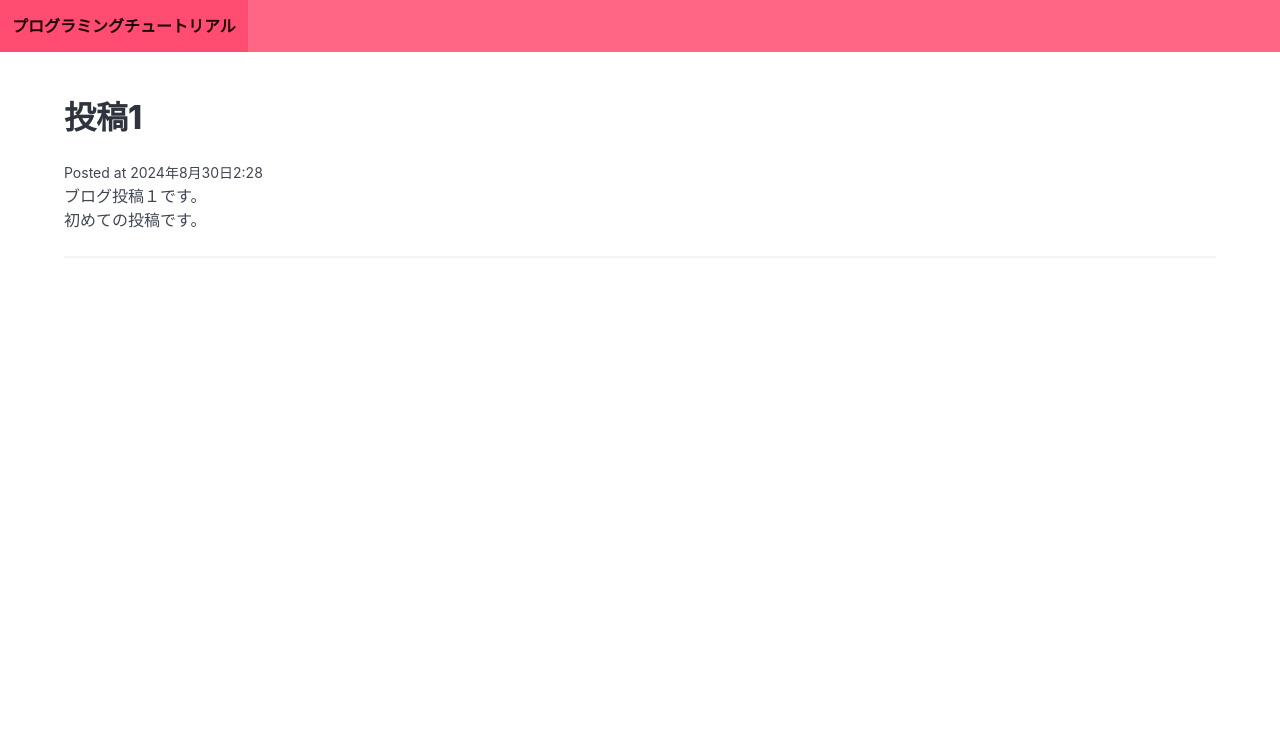
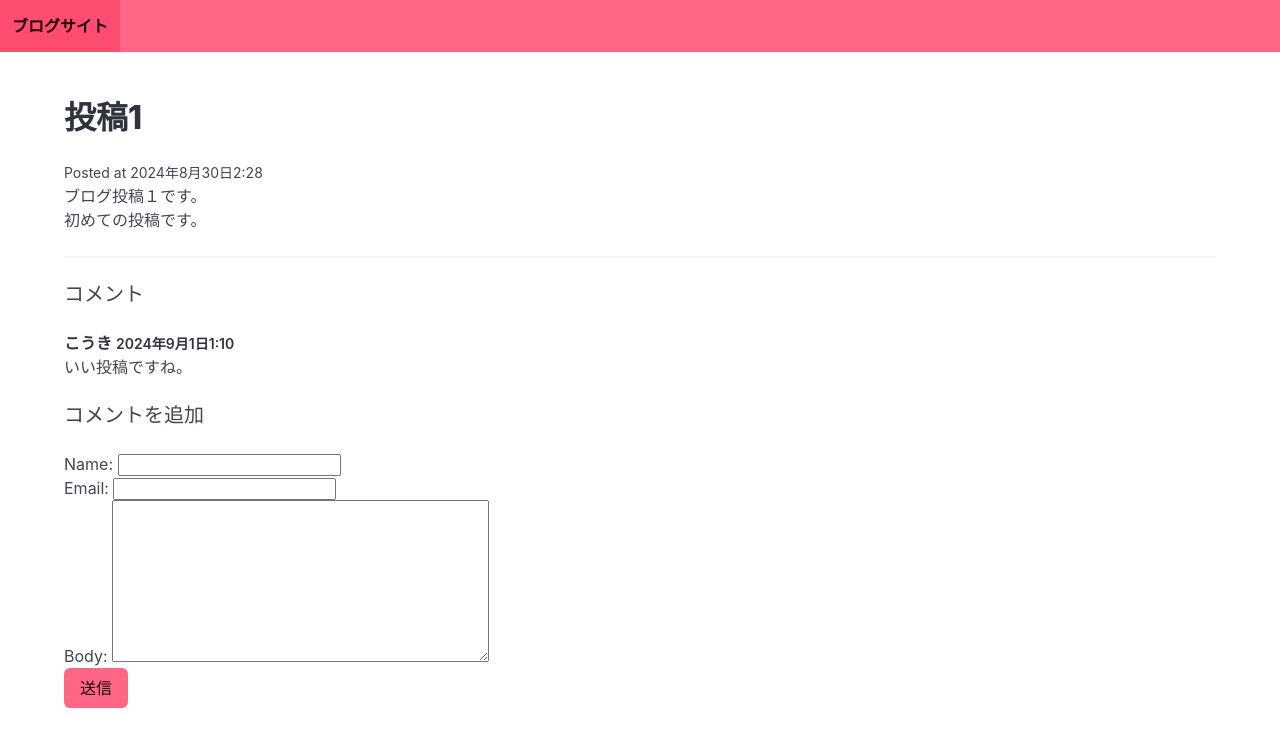
Before and after one commit to Hirota723/django-microblog, a Django app: a page that uses blog/templates/blog/base.html in a window 1280 px wide. Shown: the top 747 px of the page. Run offline with Django 4.2, Linux system fonts and the light colour scheme; data comes from the database, SQL or seed files in the repository; both versions use the stored data as it was after the commit.

Commit message:
コメント機能を追加

```diff
--- a/blog/admin.py
+++ b/blog/admin.py
@@ -1,5 +1,6 @@
 from django.contrib import admin
-from .models import Post
+from .models import Post, Comment
 
 
 admin.site.register(Post)
+admin.site.register(Comment)
--- /dev/null
+++ b/blog/forms.py
@@ -0,0 +1,8 @@
+from django import forms
+from .models import Comment
+
+
+class CommentForm(forms.ModelForm):
+    class Meta:
+        model = Comment
+        fields = ["name", "email", "body"]
--- a/blog/models.py
+++ b/blog/models.py
@@ -7,3 +7,11 @@ class Post(models.Model):
     intro = models.TextField()
     body = models.TextField()
     posted_date = models.DateTimeField(auto_now_add=True)
+
+
+class Comment(models.Model):
+    post = models.ForeignKey(Post, on_delete=models.CASCADE, related_name="comments")
+    name = models.CharField(max_length=255)
+    email = models.EmailField()
+    body = models.TextField()
+    posted_date = models.DateTimeField(auto_now_add=True)
--- a/blog/templates/blog/base.html
+++ b/blog/templates/blog/base.html
@@ -13,7 +13,7 @@
     <nav class="navbar is-danger">
       <div class="navbar-brand">
         <a href="/" class="navbar-item">
-          <strong>プログラミングチュートリアル</strong>
+          <strong>ブログサイト</strong>
         </a>
       </div>
     </nav>
--- a/blog/templates/blog/post_detail.html
+++ b/blog/templates/blog/post_detail.html
@@ -6,4 +6,40 @@
 <p>{{post.body}}</p>
 <hr />
 
+<!-- コメントされたものを表示 -->
+<h2 class="subtitle">コメント</h2>
+
+{% for comment in post.comments.all %}
+<article class="media">
+  <div class="media-content">
+    <div class="content">
+      <p>
+        <strong>
+          {{ comment.name }}
+          <small>{{ comment.posted_date }}</small>
+        </strong>
+        <br />
+        {{ comment.body }}
+      </p>
+    </div>
+  </div>
+</article>
+{% empty %}
+<div class="notification">
+  <p>コメントはまだありません。</p>
+</div>
+{% endfor %}
+
+<!-- コメント投稿エリア -->
+<h2 class="subtitle">コメントを追加</h2>
+
+<form action="." method="post">
+  {% csrf_token %} {{ form.as_p }}
+  <div class="field">
+    <div class="control">
+      <button class="button is-danger">送信</button>
+    </div>
+  </div>
+</form>
+
 {% endblock content %}
--- a/blog/views.py
+++ b/blog/views.py
@@ -1,4 +1,5 @@
-from django.shortcuts import render
+from django.shortcuts import render, redirect
+from .forms import CommentForm
 from .models import Post
 
 
@@ -9,4 +10,18 @@ def frontpage(request):
 
 def post_detail(request, slug):
     post = Post.objects.get(slug=slug)
-    return render(request, "blog/post_detail.html", {"post": post})
+
+    if request.method == "POST":
+        form = CommentForm(request.POST)
+
+        if form.is_valid():
+            comment = form.save(commit=False)
+            comment.post = post
+            comment.save()
+
+            return redirect("post_detail", slug=post.slug)
+
+    else:
+        form = CommentForm()
+
+    return render(request, "blog/post_detail.html", {"post": post, "form": form})
```
Also changed, not shown: blog/migrations/0002_comment.py (added), db.sqlite3.
